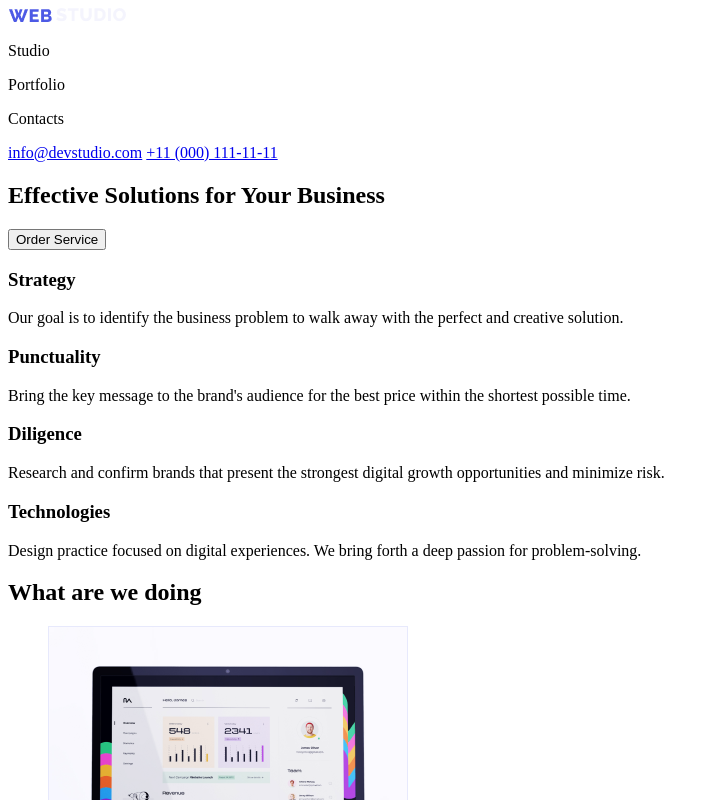
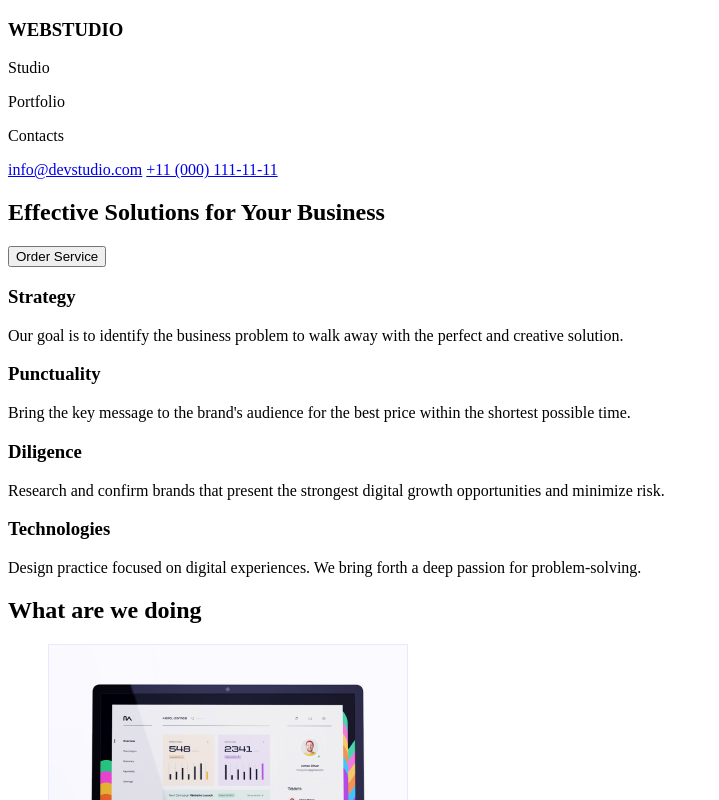
Before and after one commit to da1mannnn/goit-markup-hw-02, a plain HTML site: page index.html in a window 1280 px wide. Shown: the top 800 px of the page, without its empty margins (0-719 px from the left). Drawn offline with Linux system fonts and the light colour scheme.

Commit message:
Update index.html

```diff
--- a/index.html
+++ b/index.html
@@ -12,9 +12,7 @@
       <section>
         <!-- Top Line open -->
         <div>
-          <img src="/images/logo web.png" alt="logo1" />
-          <img src="/images/logo studio.png" alt="logo2" />
-          <!-- <h3><span>WEB</span><span>STUDIO</span></h3> -->
+          <h3><span>WEB</span><span>STUDIO</span></h3>
           <!-- Logo -->
           <div>
             <!-- Menu Nav open -->
@@ -139,9 +137,7 @@
       <!-- Section 3 close -->
       <!-- Footer open -->
       <section>
-        <img src="/images/logo web.png" alt="logo1" />
-        <img src="/images/logo studio.png" alt="logo2" />
-        <!-- <h3><span>WEB</span><span>STUDIO</span></h3> -->
+        <h3><span>WEB</span><span>STUDIO</span></h3>
         <p>
           Increase the flow of customers and sales for your business with
           digital marketing & growth solutions.
```
